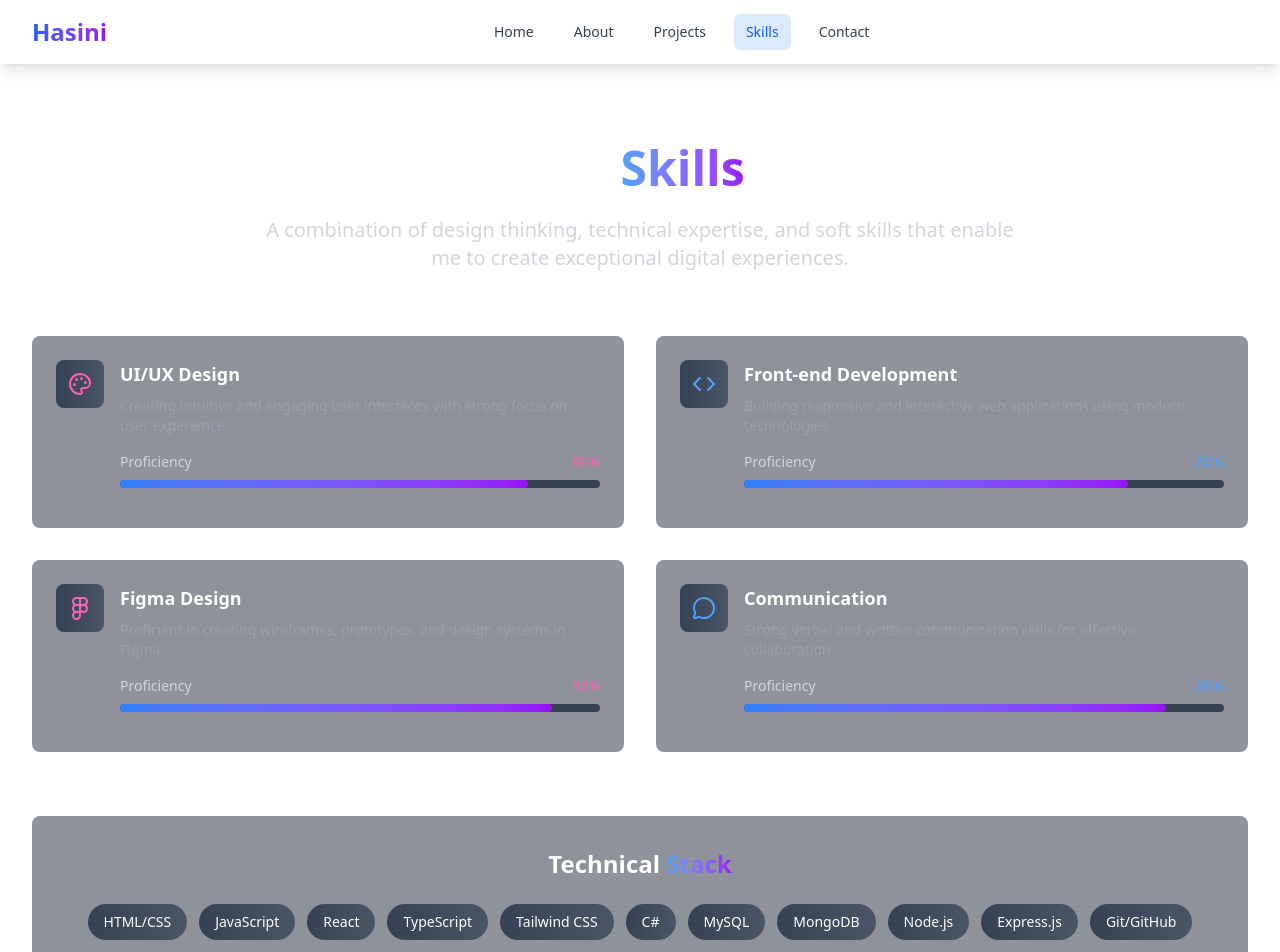
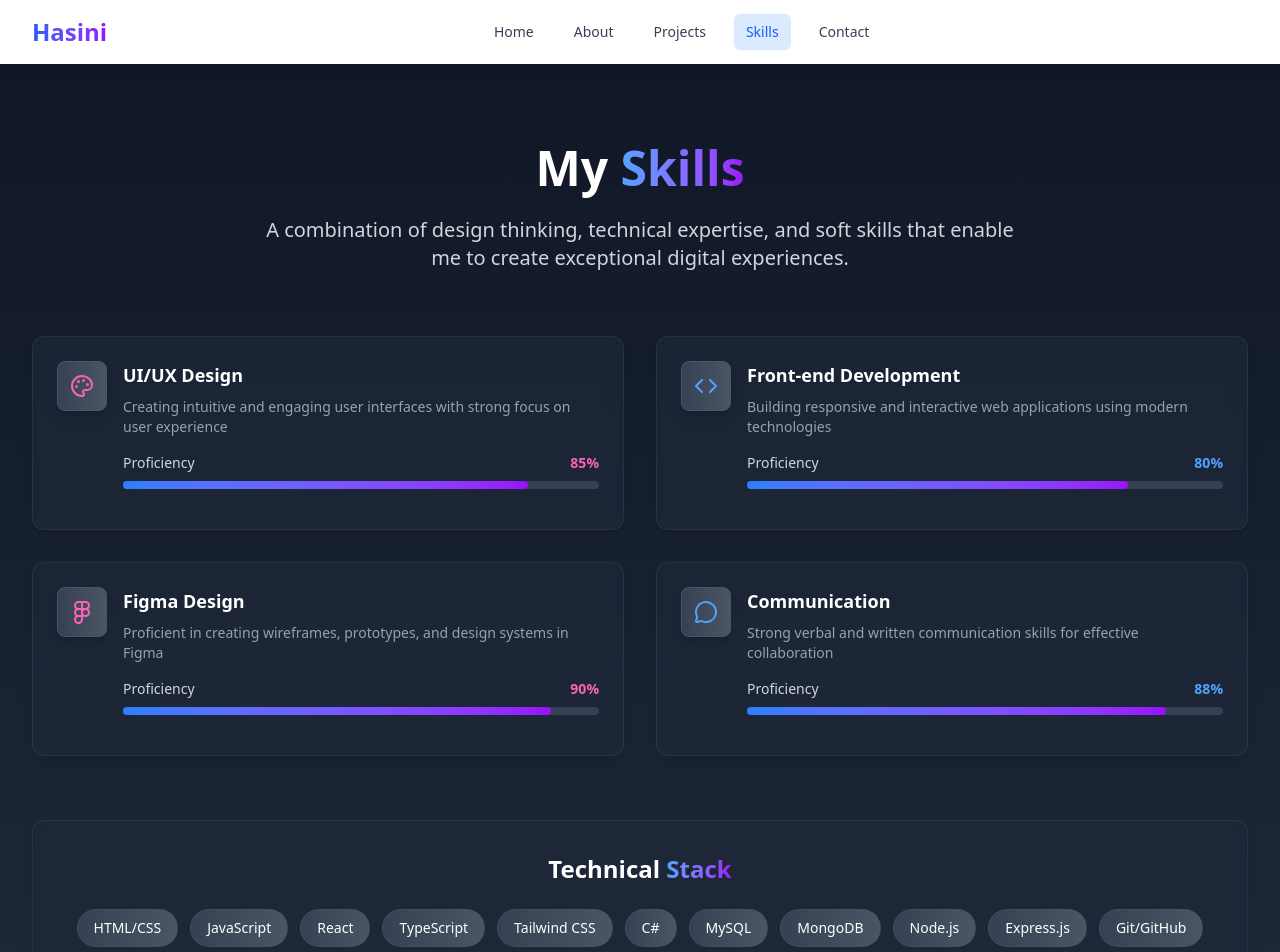
Before and after one commit to ICT-Courses/ict2233-ca-02-HasiniPrabodika, a React (Vite) app in the folder my-portfolio/: page /skills in a window 1280 px wide. Shown: the top 952 px of the page. Built offline with nearby package versions, Linux system fonts and the light colour scheme.

Commit message:
Update Skills section with dark mode

```diff
--- a/my-portfolio/src/pages/Skills.jsx
+++ b/my-portfolio/src/pages/Skills.jsx
@@ -38,7 +38,7 @@ const Skills = () => {
   ];
 
   return (
-    <section id="skills" className="py-20">
+    <section id="skills" className="py-20 bg-gradient-to-b from-gray-900 to-gray-800">
       <div className="max-w-7xl mx-auto px-4 sm:px-6 lg:px-8">
         <div className="text-center mb-16">
           <h2 className="text-4xl md:text-5xl font-bold mb-6 text-white">
@@ -52,9 +52,9 @@ const Skills = () => {
         {/* Core Skills */}
         <div className="grid md:grid-cols-2 gap-8 mb-16">
           {skills.map((skill, index) => (
-            <div key={skill.name} className="bg-gray-800/50 backdrop-blur-sm p-6 rounded-lg hover:scale-105 transition-transform duration-300">
+            <div key={skill.name} className="bg-gray-800/70 backdrop-blur-sm p-6 rounded-xl hover:scale-105 hover:bg-gray-800/90 transition-all duration-300 border border-gray-700/50 shadow-lg">
               <div className="flex items-start space-x-4 mb-4">
-                <div className="p-3 bg-gradient-to-r from-gray-700 to-gray-600 rounded-lg">
+                <div className="p-3 bg-gradient-to-r from-gray-700 to-gray-600 rounded-lg shadow-lg border border-gray-600">
                   <skill.icon className={`h-6 w-6 ${skill.color}`} />
                 </div>
                 <div className="flex-1">
@@ -65,7 +65,7 @@ const Skills = () => {
                   <div className="space-y-2">
                     <div className="flex justify-between text-sm">
                       <span className="text-gray-300">Proficiency</span>
-                      <span className={skill.color}>{skill.level}%</span>
+                      <span className={`${skill.color} font-semibold`}>{skill.level}%</span>
                     </div>
                     <div className="w-full bg-gray-700 rounded-full h-2">
                       <div
@@ -81,7 +81,7 @@ const Skills = () => {
         </div>
 
         {/* Technical Skills */}
-        <div className="bg-gray-800/50 backdrop-blur-sm p-8 rounded-lg">
+        <div className="bg-gray-800/70 backdrop-blur-sm p-8 rounded-xl border border-gray-700/50 shadow-lg">
           <h3 className="text-2xl font-semibold mb-6 text-center text-white">
             Technical <span className="bg-gradient-to-r from-blue-400 to-purple-600 bg-clip-text text-transparent">Stack</span>
           </h3>
@@ -89,7 +89,7 @@ const Skills = () => {
             {technicalSkills.map((tech, index) => (
               <span
                 key={tech}
-                className="px-4 py-2 bg-gradient-to-r from-gray-700 to-gray-600 rounded-full text-sm font-medium text-white hover:scale-105 transition-transform duration-300 cursor-default"
+                className="px-4 py-2 bg-gradient-to-r from-gray-700 to-gray-600 rounded-full text-sm font-medium text-white hover:scale-105 transition-all duration-300 cursor-default border border-gray-600/50 hover:border-gray-500"
                 style={{ animationDelay: `${index * 0.1}s` }}
               >
                 {tech}
```
